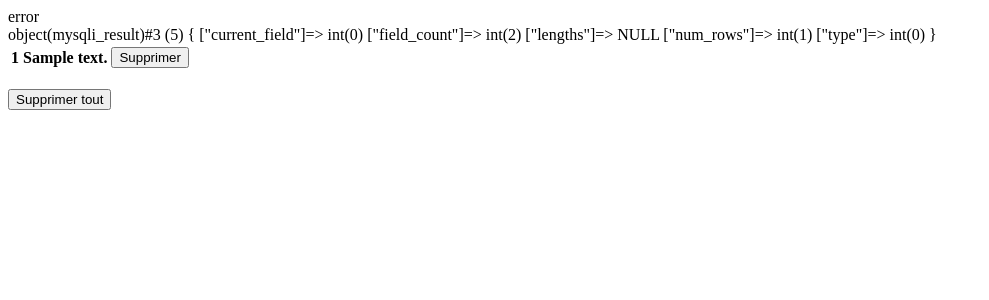
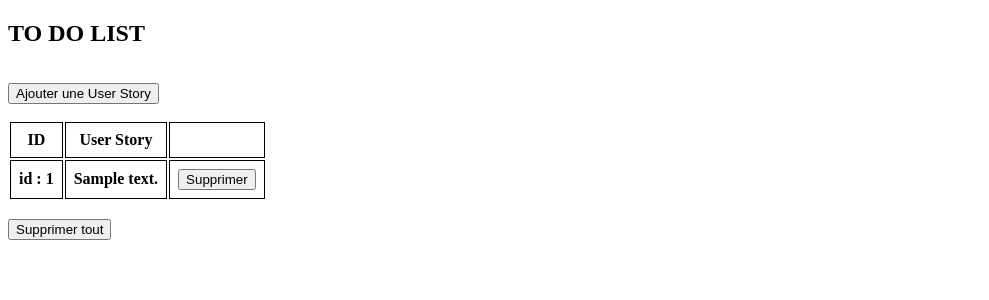
Before and after one commit to TonyMazzariol/exercise-todo-list, a PHP site: page /get.php in a window 1280 px wide. Shown: the top 300 px of the page, without its empty margins (0-989 px from the left). Run offline with PHP 8.4, Linux system fonts and the light colour scheme; tables that the repository leaves empty or names only in its code hold one stand-in row (values such as "Sample post"); data that the repository does not hold is empty.

Commit message:
Version_0.2

```diff
--- a/get.php
+++ b/get.php
@@ -4,36 +4,39 @@
     <meta charset="UTF-8">
     <meta http-equiv="X-UA-Compatible" content="IE=edge">
     <meta name="viewport" content="width=device-width, initial-scale=1.0">
+    <link rel="stylesheet" href="style.css">
     <title>Document</title>
 </head>
 <body>
+    <h2>TO DO LIST</h2>
+    <button class="add_story"><a href="index.php">Ajouter une User Story</a></button>
     <?php
         require'connexion.php';
 
-        $value = $_POST['todo_text'];
-
         if(isset($_POST['todo_text']) === true){
+            $value = $_POST['todo_text'];
 
             $max_id = $mysqli->query("SELECT MAX(id) FROM todo_list");
 
             $new_id = 1 + intval(($max_id->fetch_assoc())['MAX(id)']);
 
             $mysqli->query("INSERT INTO todo_list (todo_text, id) VALUES ('$value', '$new_id')");
-
-            echo"pass <br>";
-        } else {
-            echo "error <br>";
         }
 
         $all = $mysqli->query('SELECT * FROM todo_list');
         // var_dump($all);
         // $all = $all->fetch_array();
-        var_dump($all);
-        echo "<table>";
+
+        echo "<table>
+        <tr>
+            <th>ID</th>
+            <th>User Story</th>
+            <th></th>
+        </tr>";
         foreach ($all as $temp) {
             echo "
             <tr>
-                <th>{$temp['id']}</th>
+                <th>id : {$temp['id']}</th>
                 <th>{$temp['todo_text']}</th>
                 <th><form method='GET' action=''>
                 <input type='submit' name='Supp' value='Supprimer'>
@@ -46,27 +49,21 @@
         echo "</table>";
 
         echo "<br>
-        <form method='GET' action='index.php'>
+        <form method='GET'>
             <input type='submit' name='SuppAll' value='Supprimer tout'>
         </form>
         ";
 
         if(isset($_GET['SuppAll']) === true){
             $mysqli->query("DELETE FROM todo_list");
+            header("Refresh:0; url=get.php");
             echo "ERASE ALL";
         };
         if(isset($_GET['Supp']) === true){
             $mysqli->query("DELETE FROM todo_list WHERE id = {$temp['id']}");
-            echo "ERASED";
+            echo "Bye bye";
+            header("Refresh:0; url=get.php");
         }
 ?>
-
-<!-- <h2>Films Name</h2>
-
-<form method="GET" action="./Delete.php">
-<button type="submit" name="add">Add</button>
-</form> -->
-
-
 </body>
 </html>
--- a/index.php
+++ b/index.php
@@ -12,7 +12,7 @@
     <div>
         <h2>User Story</h2>
         <form method="POST" action="get.php">
-            <input class="todo_text" type="text" name="todo_text">
+            <input class="todo_text" type="text" name="todo_text" autocomplete="off">
             <div>
                 <input formtarget="blank" type="submit" name="annuler" value="annuler">
                 <input type="submit" name="valider" value="valider">
--- a/style.css
+++ b/style.css
@@ -1,5 +1,23 @@
+body {
+    box-sizing: content-box;
+}
+
 .todo_text {
     width: 400px;
     margin: 1rem;
     padding: 1rem;
 }
+
+a {
+    text-decoration: none;
+    color: black;
+}
+
+.add_story {
+    margin: 1rem 0 ;
+}
+
+th {
+    border: 1px black solid;
+    padding: 0.5rem;
+}
```
